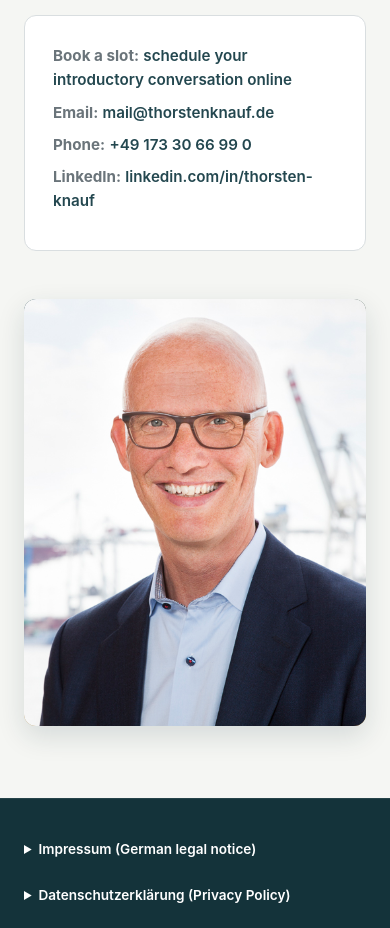
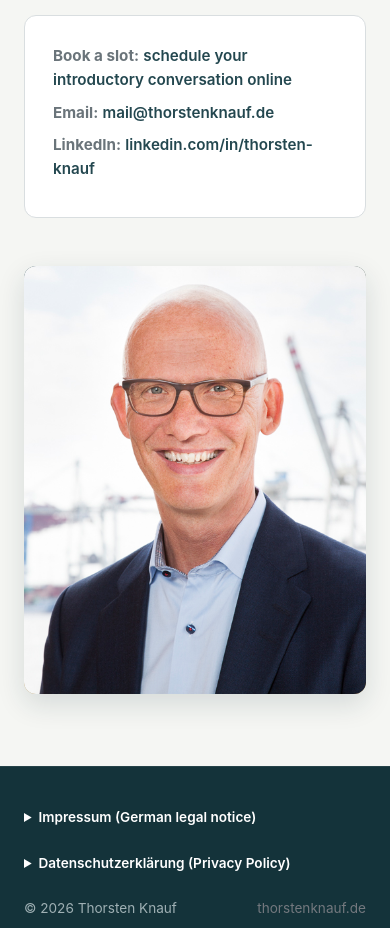
Before and after one commit to thorstenknauf/website, a plain HTML site: page en/index.html in a window 390 px wide. Shown: the part 8700-9628 px from the top of the page. Drawn offline with Linux system fonts and the light colour scheme.

Commit message:
Remove phone number from contact information
Removed phone contact information from the contact card and footer.

```diff
--- a/en/index.html
+++ b/en/index.html
@@ -483,7 +483,6 @@
               <div class="contact-card">
                 <p class="line"><strong>Book a slot:</strong> <a href="https://zeeg.me/mail3115/introductory-conversation" target="_blank" rel="noopener">schedule your introductory conversation online</a></p>
                 <p class="line"><strong>Email:</strong> <a href="mailto:mail@thorstenknauf.de">mail@thorstenknauf.de</a></p>
-                <p class="line"><strong>Phone:</strong> <a href="tel:+491733066990">+49 173 30 66 99 0</a></p>
                 <p class="line"><strong>LinkedIn:</strong> <a href="https://www.linkedin.com/in/thorsten-knauf/" target="_blank" rel="noopener">linkedin.com/in/thorsten-knauf</a></p>
               </div>
             </div>
@@ -512,7 +511,6 @@
           Am Mühlenteich 20<br />
           23611 Bad Schwartau<br />
           Germany</p>
-          <p>Contact: <a href="mailto:mail@thorstenknauf.de" style="color:#e7c887;">mail@thorstenknauf.de</a> · Phone: +49 173 30 66 99 0</p>
           <p>Responsible for content pursuant to § 18 (2) MStV: Thorsten Knauf, Am Mühlenteich 20, 23611 Bad Schwartau</p>
           <p>VAT ID: <span class="placeholder">[VAT ID – to be added once issued]</span></p>
         </details>
```
